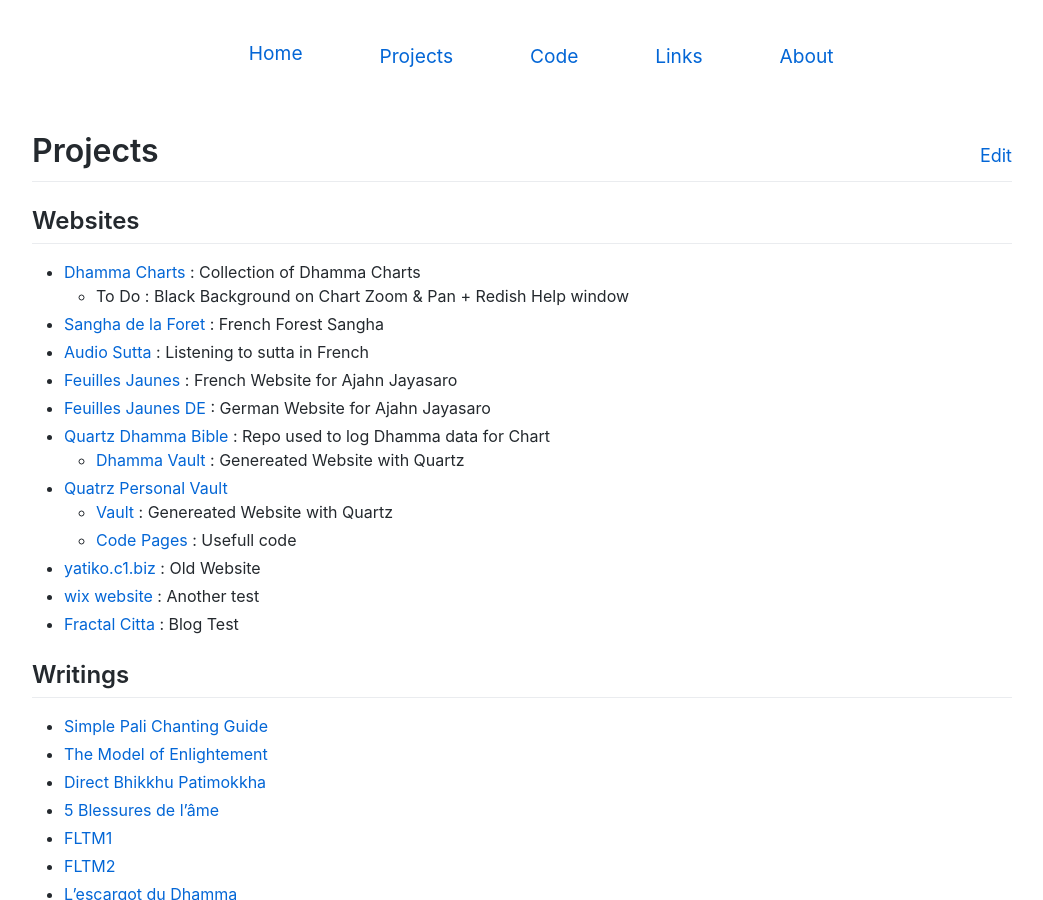
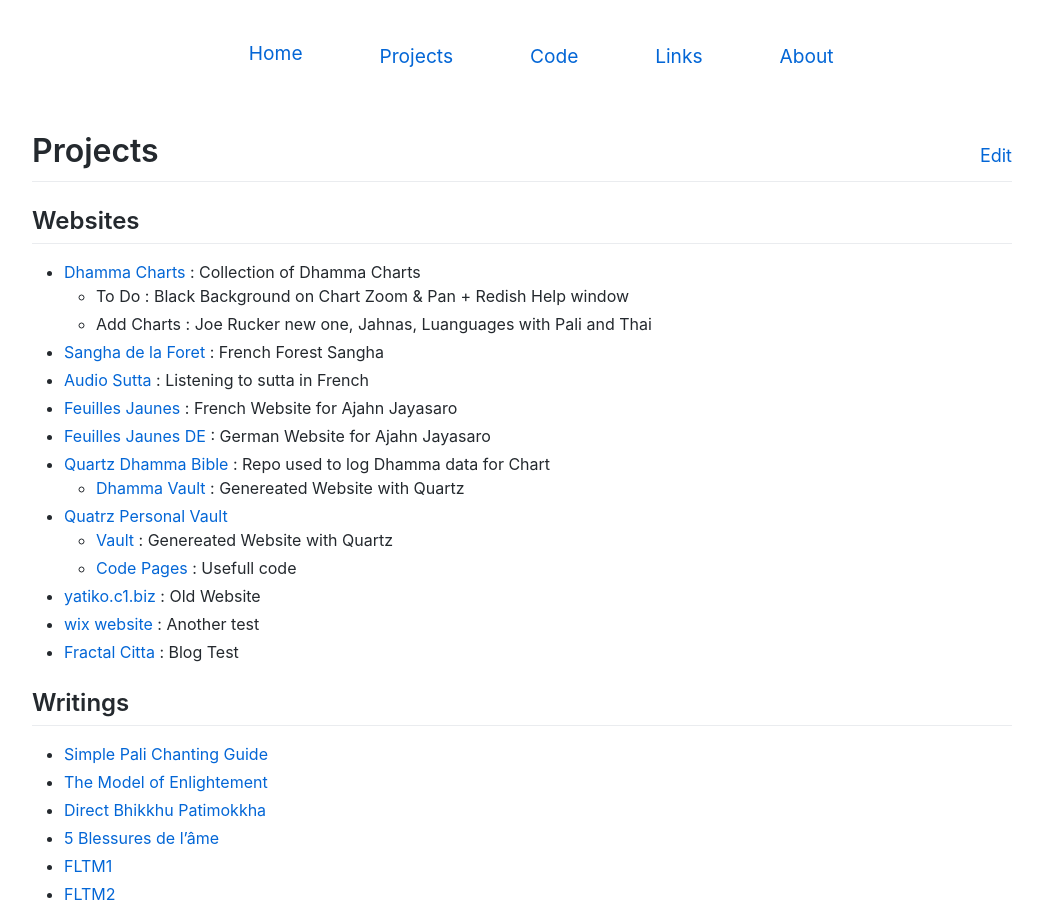
Before and after one commit to cittadhammo/old-personal-website, a Jekyll site: the page built from projects.md, in a window 1280 px wide and 900 px high. Shown: the whole window, without its empty margins (118-1161 px from the left). Built offline with Jekyll 4.4.1, drawn with Linux system fonts in a browser that asks for light colours.

Commit message:
Update projects.md

```diff
--- a/projects.md
+++ b/projects.md
@@ -7,6 +7,7 @@
 
 - [Dhamma Charts](http://www.dhammacharts.org) : Collection of Dhamma Charts
   - To Do : Black Background on Chart Zoom & Pan + Redish Help window
+  - Add Charts : Joe Rucker new one, Jahnas, Luanguages with Pali and Thai
 - [Sangha de la Foret](http://www.sanghadelaforet.org) : French Forest Sangha
 - [Audio Sutta](http://www.audiosutta.org) : Listening to sutta in French
 - [Feuilles Jaunes](http://www.ajahnjayasaro.fr) : French Website for Ajahn Jayasaro
```
